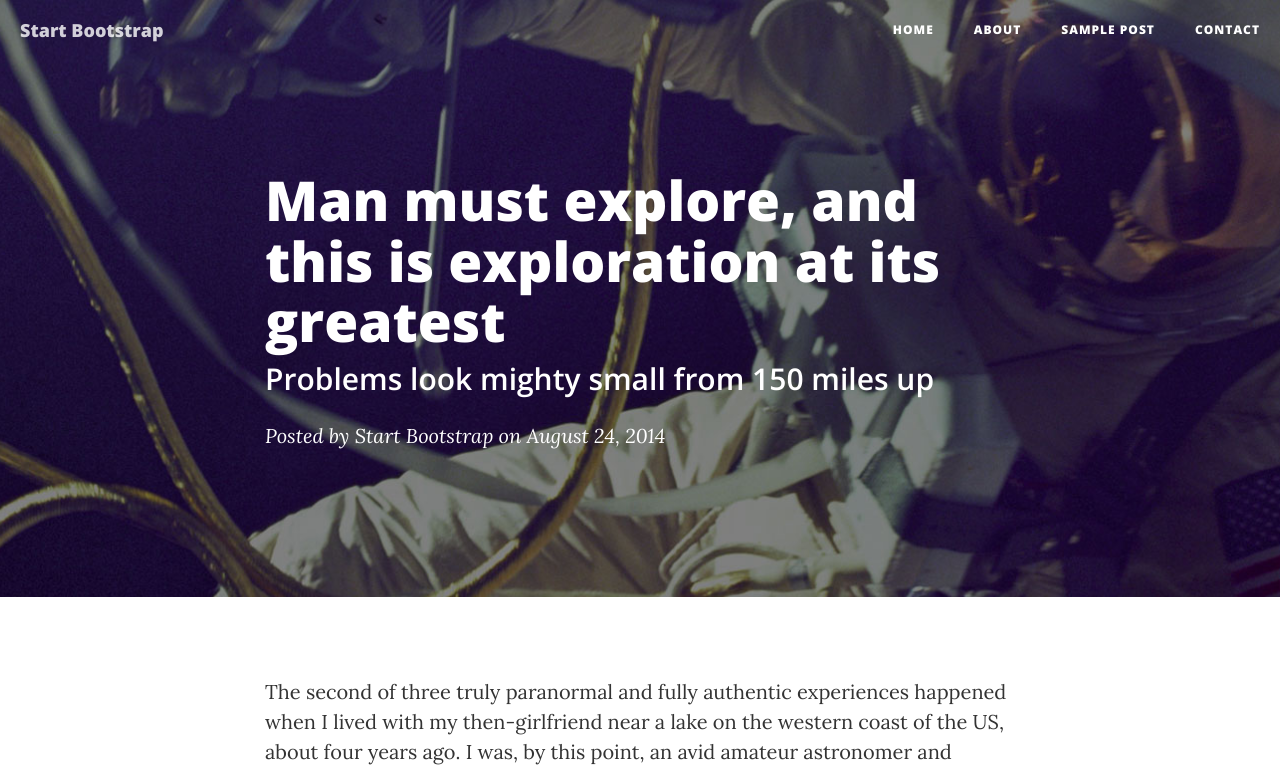
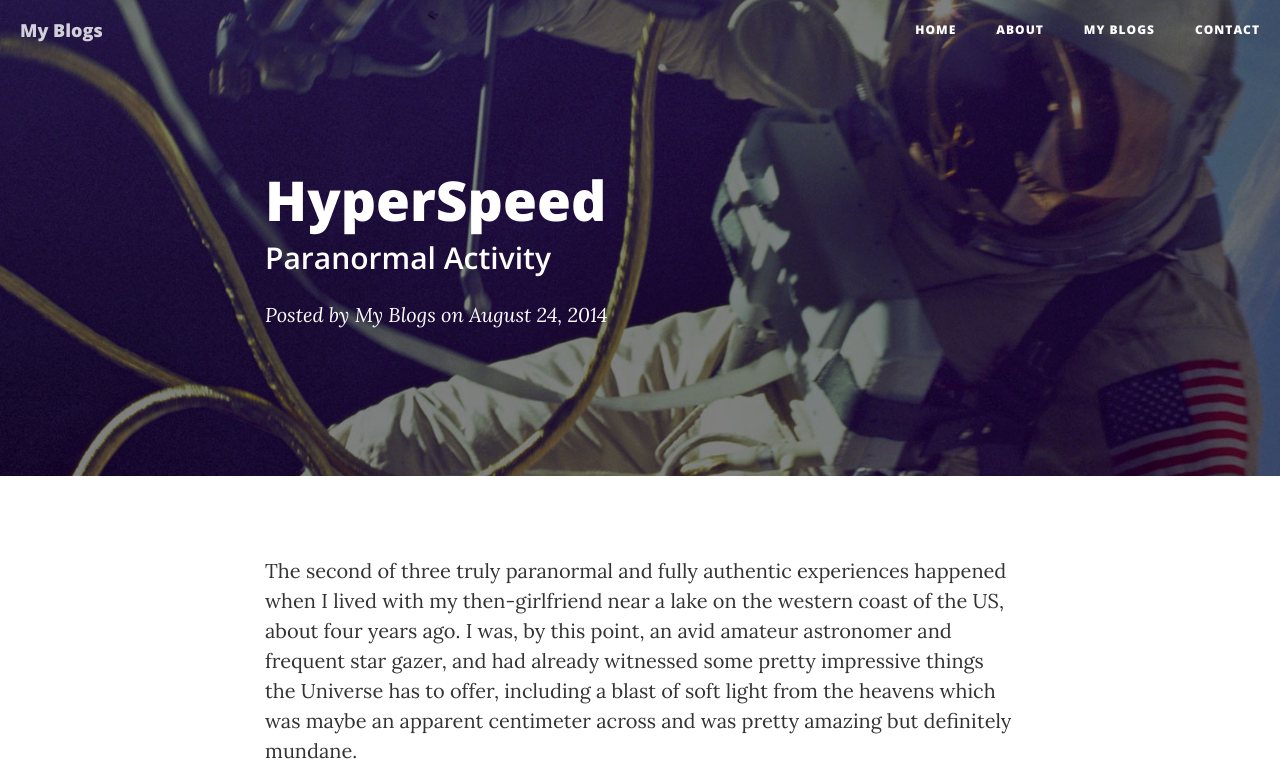
Before and after one commit to alblanknee/Blogs, a website: page post.html in a window 1280 px wide. Shown: the top 771 px of the page. Drawn offline with nearby package versions, Linux system fonts and the light colour scheme.

Commit message:
Update post.html

```diff
--- a/post.html
+++ b/post.html
@@ -9,7 +9,7 @@
     <meta name="description" content="">
     <meta name="author" content="">
 
-    <title>Clean Blog - Sample Post</title>
+    <title>My Blogs - Alfernee Lagasca</title>
 
     <!-- Bootstrap Core CSS -->
     <link href="vendor/bootstrap/css/bootstrap.min.css" rel="stylesheet">
@@ -42,7 +42,7 @@
                     <span class="sr-only">Toggle navigation</span>
                     Menu <i class="fa fa-bars"></i>
                 </button>
-                <a class="navbar-brand" href="index.html">Start Bootstrap</a>
+                <a class="navbar-brand" href="index.html">My Blogs</a>
             </div>
 
             <!-- Collect the nav links, forms, and other content for toggling -->
@@ -55,7 +55,7 @@
                         <a href="about.html">About</a>
                     </li>
                     <li>
-                        <a href="post.html">Sample Post</a>
+                        <a href="post.html">My Blogs</a>
                     </li>
                     <li>
                         <a href="contact.html">Contact</a>
@@ -74,9 +74,9 @@
             <div class="row">
                 <div class="col-lg-8 col-lg-offset-2 col-md-10 col-md-offset-1">
                     <div class="post-heading">
-                        <h1>Man must explore, and this is exploration at its greatest</h1>
-                        <h2 class="subheading">Problems look mighty small from 150 miles up</h2>
-                        <span class="meta">Posted by <a href="#">Start Bootstrap</a> on August 24, 2014</span>
+                        <h1>HyperSpeed</h1>
+                        <h2 class="subheading">Paranormal Activity</h2>
+                        <span class="meta">Posted by <a href="#">My Blogs</a> on August 24, 2014</span>
                     </div>
                 </div>
             </div>
```
